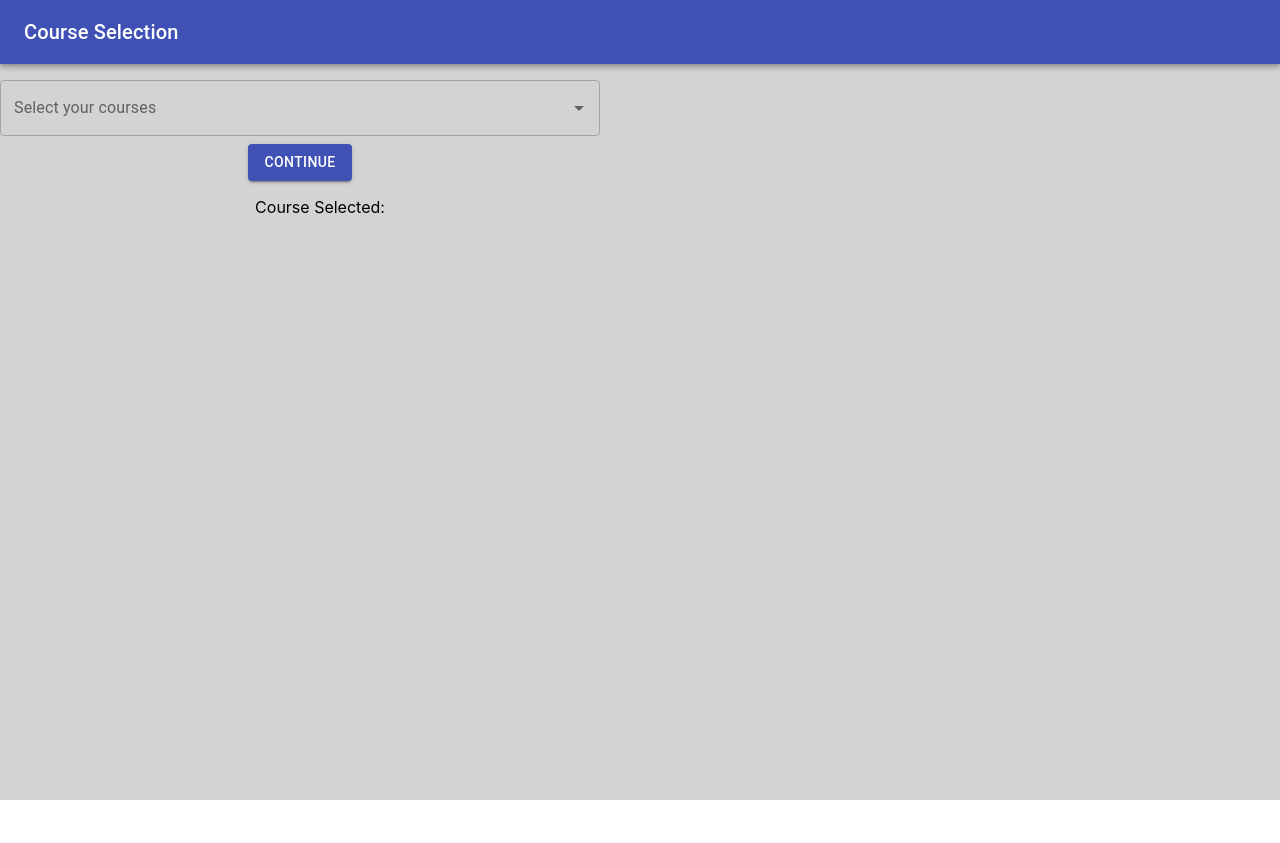
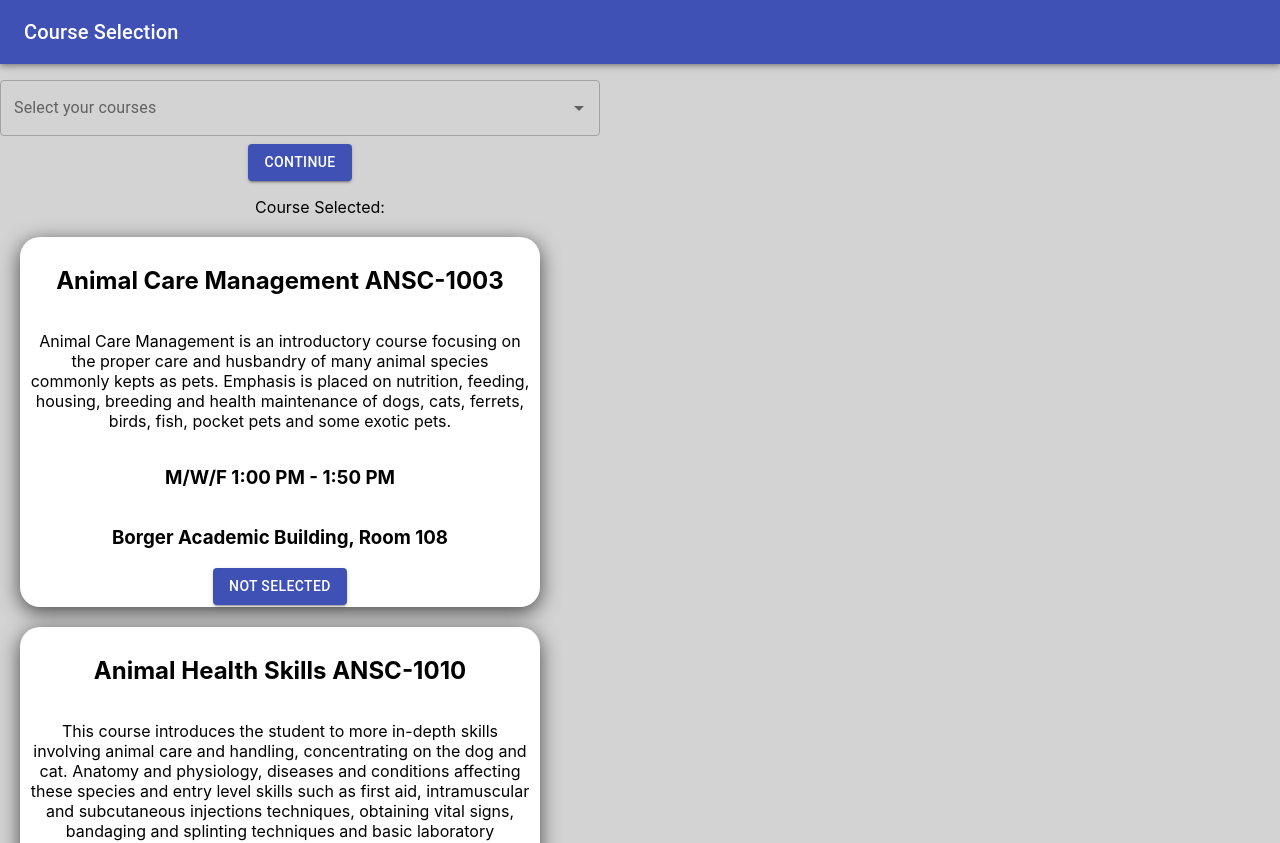
Before and after one commit to saiken86807/course-selector-app, a React (Create React App) app: page / in a window 1280 px wide. Shown: the top 843 px of the page. Before the commit the page ends 800 px from the top, so only its background shows below. Built offline with nearby package versions, Linux system fonts and the light colour scheme.

Commit message:
changes with updates to other pages

```diff
--- a/src/App.js
+++ b/src/App.js
@@ -2,11 +2,14 @@ import React from 'react';
 import './App.css';
 import CourseList from './CatalogComponents/CourseList';
 import { CourseProvider } from './CatalogComponents/CourseCatalog';
-import Dropdown from './CatalogComponents/DropdownMenu';
+// import Dropdown from './CatalogComponents/DropdownMenu';
 import ClassSelectionForm from './Form Components/ClassSelectionForm';
 import Toolbar from '@material-ui/core/Toolbar';
 import Typography from '@material-ui/core/Typography';
 import AppBar from '@material-ui/core/AppBar';
+//import AutoCompleteForm from './Form Components/AutoCompleteForm';
+import FirstChoiceSelection from './Form Components/FirstChoiceClassSelection';
+// import Autocomplete from '@material-ui/lab/Autocomplete';
 
 function App() {
 	return (
@@ -16,10 +19,11 @@ function App() {
 					<Typography variant="h6">Course Selection</Typography>
 				</Toolbar>
 			</AppBar>
+
 			<CourseProvider>
-				{/* <Dropdown /> */}
+				{/* <FirstChoiceSelection/> */}
 				<ClassSelectionForm />
-				{/* <CourseList /> */}
+				<CourseList />
 			</CourseProvider>
 		</div>
 	);
```
